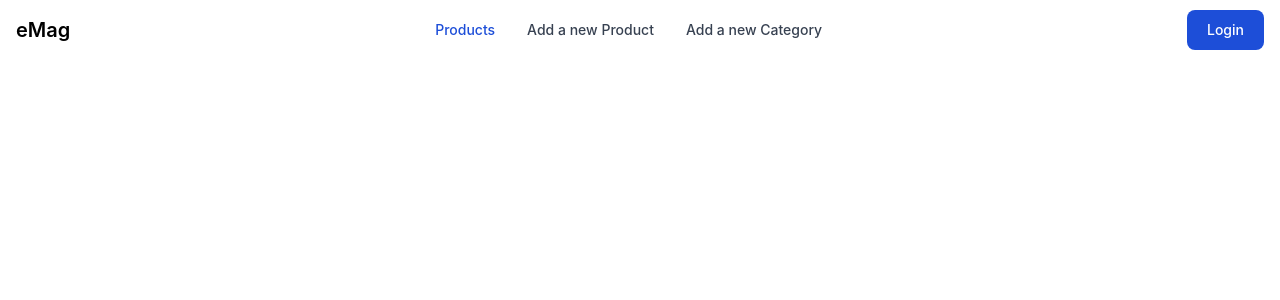
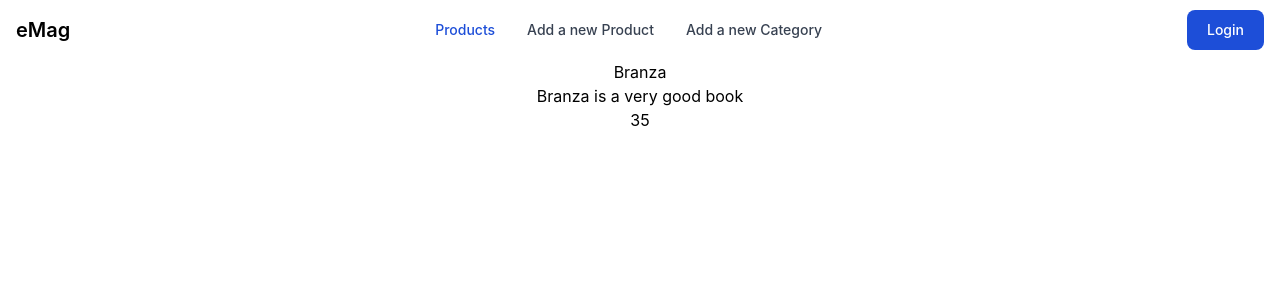
Before and after one commit to snaake20/second-exercise, a React (Create React App) app: page /product/1 in a window 1280 px wide. Shown: the top 300 px of the page. Built offline with nearby package versions, Linux system fonts and the light colour scheme; no server answers.

Commit message:
fourth commit

```diff
--- a/src/App.jsx
+++ b/src/App.jsx
@@ -66,7 +66,7 @@ function App() {
           <Route path='/login' element={<Login />} />
           <Route path='/add-new-product' element={<AddProductForm />} />
           <Route path='/product/:id' element={<Product />} />
-          <Route path='/categories/:slug' element={<Category />} />
+          <Route path='/categories/:name' element={<Category />} />
         </Routes>
       </BrowserRouter>
     </>
--- a/src/data/fakeData.json
+++ b/src/data/fakeData.json
@@ -7,10 +7,29 @@
                 "price": 35,
                 "description": "Branza is a very good book",
                 "category":{
+                    "data":{
                         "id":1,
                         "attributes":{
                             "name": "lactate",
                             "slug": "lactate"
+                        }
+                    }
+                }
+            }
+        },
+        {
+            "id":2,
+            "attributes":{
+                "title": "Branza",
+                "price": 35,
+                "description": "Branza is a very good book",
+                "category":{
+                    "data":{
+                        "id":1,
+                        "attributes":{
+                            "name": "lactate",
+                            "slug": "lactate"
+                        }
                     }
                 }
             }
@@ -22,10 +41,12 @@
                 "price": 35,
                 "description": "nnnnnnnnnnn",
                 "category":{
+                    "data":{
                         "id":2,
                         "attributes":{
                             "name": "fructe de mare",
                             "slug": "fructe-de-mare"
+                        }
                     }
                 }
             }
@@ -37,6 +58,7 @@
                 "price": 35,
                 "description": "aaaaaaaaaaa",
                 "category":{
+                    "data": {
                         "id":3,
                         "attributes":{
                             "name": "legume",
@@ -45,5 +67,6 @@
                     }
                 }
             }
+        }
     ]
 }
--- a/src/routes/Category.jsx
+++ b/src/routes/Category.jsx
@@ -1,8 +1,8 @@
-import { useSearchParams } from 'react-router-dom';
+import { useParams } from 'react-router-dom';
 import { Products } from './Products';
 
 export const Category = () => {
-  const params = useSearchParams();
+  const params = useParams();
   console.log(params);
-  return <Products />;
+  return <Products category={params.name} />;
 };
--- a/src/routes/Product.jsx
+++ b/src/routes/Product.jsx
@@ -1,24 +1,23 @@
 import { useEffect, useState } from 'react';
 import { useParams } from 'react-router-dom';
-// import fakeData from '../data/fakeData.json';
+import fakeData from '../data/fakeData.json';
 
 export const Product = () => {
   const params = useParams();
-  // console.log(params)
+  console.log(params)
   const [product, setProduct] = useState({});
 
   useEffect(() => {
-    // const product = fakeData.data.find((p) => p.id == params.id);
-    // setProduct(product);
-    const fetchData = async () => {
-      const res = await fetch(`http://localhost:1337/api/products/${params.id}`)
-      const json = await res.json()
-      setProduct(json.data)
-    }
-    fetchData()
+    const product = fakeData.data.find((p) => p.id == params.id);
+    setProduct(product);
+    // const fetchData = async () => {
+    //   const res = await fetch(`http://localhost:1337/api/products/${params.id}`)
+    //   const json = await res.json()
+    //   setProduct(json.data)
+    // }
+    // fetchData()
     return () => {};
   }, []);
-  console.log(product);
   return (
     <>
       <div className='flex flex-col justify-center items-center '>
--- a/src/routes/Products.jsx
+++ b/src/routes/Products.jsx
@@ -1,47 +1,47 @@
-import React, { useEffect, useState } from 'react'
-import { Product } from '../components/SingleProduct'
-// import fakeData from '../data/fakeData.json'
-import { Order } from '../components/Order'
-import { Button } from '../components/Button'
+import React, { useEffect, useState } from 'react';
+import { Product } from '../components/SingleProduct';
+import fakeData from '../data/fakeData.json';
+import { Order } from '../components/Order';
+import { Button } from '../components/Button';
 
 export const Products = (props) => {
-  const [products, setProducts] = useState([])
-  const [orderList, setOrderList] = useState([])
-  const [order, setOrder] = useState([])
-
+  const [products, setProducts] = useState([]);
+  const [orderList, setOrderList] = useState([]);
+  const [order, setOrder] = useState([]);
 
   useEffect(() => {
-    // setProducts(fakeData.data)
-    const fetchData = async () => {
-      const res = await fetch('http://localhost:1337/api/products')
-      const json = await res.json()
-      setProducts(json.data)
-    }
-    fetchData()
-  }, [setProducts])
+    setProducts(fakeData.data);
+    // const fetchData = async () => {
+    //   const res = await fetch('http://localhost:1337/api/products')
+    //   const json = await res.json()
+    //   setProducts(json.data)
+    // }
+    // fetchData()
+  }, [setProducts]);
 
   const handleClick = (product, isChecked) => {
     if (isChecked === true) {
-      setOrderList((prev) => [...prev, product])
-      setOrder((prev) => [...prev, product.id])
+      setOrderList((prev) => [...prev, product]);
+      setOrder((prev) => [...prev, product.id]);
     } else {
-      setOrderList((prev) => prev.filter((p) => p.id !== product.id))
-      setOrder((prev) => prev.filter((p) => p !== product.id))
+      setOrderList((prev) => prev.filter((p) => p.id !== product.id));
+      setOrder((prev) => prev.filter((p) => p !== product.id));
     }
     // console.log(orderList)
-  }
+  };
   const clear = () => {
-    setOrderList([])
-    setOrder([])
-  }
-
-  // console.log(products)
+    setOrderList([]);
+    setOrder([]);
+  };
+  // console.log(props.category);
+  console.log(products)
   return (
     <div className='flex gap-2 border-4 border-gray rounded my-5 mx-5'>
       <div className='flex flex-col justify-center w-2/3 border-r-0 '>
-        {!props.category ? products.map((product) => {
-          // console.log(product)
-          const { title, price, description, category } = product.attributes
+        {props.category !== 'all'
+          ? products
+              .filter((product) => product.attributes.category.data.attributes.name === props.category).map((product)=>{
+                const { title, price, description, category } = product.attributes;
                 return (
                   <Product
                     key={product.id}
@@ -53,9 +53,11 @@ export const Products = (props) => {
                     onClick={handleClick}
                     checked={orderList.some((p) => p.id === product.id)}
                   />
-          )
-        }) : products.filter((product) => product.attributes.category === props.category).map((product) => {
-          const { title, price, description, category } = product.attributes
+                );
+              })
+          : products.map((product) => {
+              // console.log(product)
+              const { title, price, description, category } = product.attributes;
               return (
                 <Product
                   key={product.id}
@@ -67,7 +69,7 @@ export const Products = (props) => {
                   onClick={handleClick}
                   checked={orderList.some((p) => p.id === product.id)}
                 />
-          )
+              );
             })}
       </div>
       <div className='w-1/3 my-5 flex flex-col border-l-2 '>
@@ -79,12 +81,12 @@ export const Products = (props) => {
         ) : (
           orderList.map((order) => {
             // console.log(order)
-            const { id, title, price } = order
-            return <Order key={id} title={title} price={price} onClick={handleClick} />
+            const { id, title, price } = order;
+            return <Order key={id} title={title} price={price} onClick={handleClick} />;
           })
         )}
         {orderList.length ? <Button order={order} onClick={clear} /> : null}
       </div>
     </div>
-  )
-}
+  );
+};
```
Lines whose indentation alone changed are shown as unchanged.
